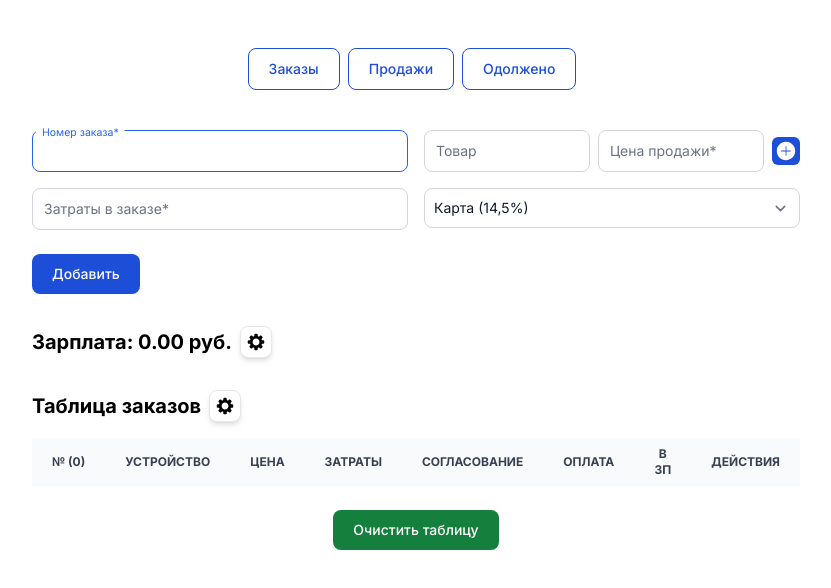
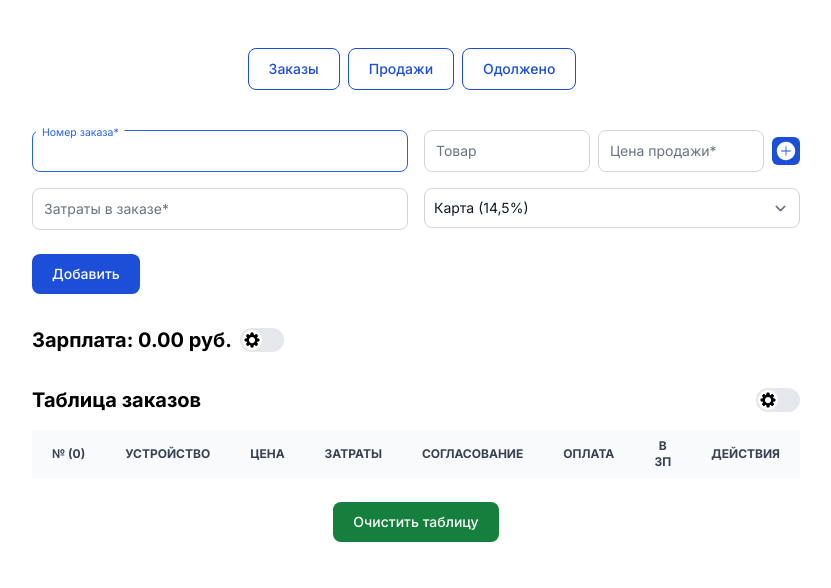
Before and after one commit to Rombsdev/salary-calculator, a Vue app: page /orderForm in a window 1280 px wide. Both pictures are taken after a click on the button "Продажи". Shown: the top 588 px of the page, without its empty margins (224-1055 px from the left). Built offline with nearby package versions, Linux system fonts and the light colour scheme.

Commit message:
Romb Refresh

```diff
--- a/src/components/OrderForm.vue
+++ b/src/components/OrderForm.vue
@@ -51,6 +51,9 @@ export default {
 
     mounted() {
         this.$refs.input_order_id.focus();
+
+        // let a = [{"id":49,"device":"Samsung Galaxy S21 Ultra (G998)","order_cost":1500,"payment_method":"Без чека","expenses":"0","agreement":false,"order_type":"order","pay_per_order":"450.00"},{"id":46,"device":"Стационарный ПК","order_cost":4000,"payment_method":"Карта","expenses":"0","agreement":false,"order_type":"order","pay_per_order":"1026.00"},{"id":40,"device":"Samsung Galaxy M31","order_cost":7990,"payment_method":"Карта","expenses":"4820","agreement":false,"order_type":"order","pay_per_order":"603.43"},{"id":35,"device":"Мини-пк GiGABYTE (GB-BACE310)","order_cost":1800,"payment_method":"Карта","expenses":"1","agreement":false,"order_type":"order","pay_per_order":"461.40"},{"id":51,"device":"Ноутбук Asus X75V (X75VB-TY008D)","order_cost":5500,"payment_method":"Карта","expenses":"635","agreement":false,"order_type":"order","pay_per_order":"1220.25"},{"id":53,"device":"Ноутбук Xiaomi Mi Notebook 15 (181501-AB)","order_cost":3490,"payment_method":"Наличные","expenses":"0","agreement":false,"order_type":"order","pay_per_order":"942.30"}]
+        // localStorage.setItem('orders_list_in_local_storage', JSON.stringify(a))
     },
 };
 </script>
--- a/src/components/OrderSalesForm.vue
+++ b/src/components/OrderSalesForm.vue
@@ -22,7 +22,7 @@ export default {
     },
 
     is_active() {
-      return this.show_salary_details ? "bg-gray-300" : "bg-white";
+      return this.show_salary_details ? "h-[130px]" : "h-[130px]";
     },
 
   },
@@ -168,17 +168,14 @@ export default {
     </div>
     <div class="flex items-center mb-4 max-w-3xl mx-auto">
         <span class="text-xl font-bold mr-2">Зарплата: {{ get_salary.toFixed(2) }} руб.</span>
-        <button
-            @click="show_salary_details = !show_salary_details"
-            type="button"
-            :class="is_active"
-            class="rounded-lg w-8 px-1 py-1 shadow-md border"
-        >
-            <img src="@/assets/gear_icon.svg" alt="" />
-        </button>
+        <label class="relative inline-flex items-center cursor-pointer">
+            <input type="checkbox" value="" class="sr-only peer" :class="is_active" @change="show_salary_details = !show_salary_details">
+            <div class="w-11 h-6 bg-gray-200 rounded-full peer peer-checked:bg-purple-600"></div>
+            <img src="@/assets/gear_icon.svg" alt="" class="w-5 h-5 peer-checked:translate-x-full absolute top-0.5 left-[2px] bg-white rounded-full duration-200"/>
+        </label>
     </div>
     <transition>
-      <div v-if="show_salary_details" class="border rounded-md p-3">
+      <div v-if="show_salary_details" :class="is_active" class="border rounded-md p-3">
         <div class="mb-2 font-medium">Смены: {{ (get_working_days * 1500).toFixed(2) }} руб.</div>
         <div class="mb-2 font-medium">Заказы: {{ get_salary_for_orders.toFixed(2) }} руб.</div>
         <div class="font-medium">Продажи: {{ get_salary_for_sales.toFixed(2) }} руб.</div>
@@ -190,11 +187,13 @@ export default {
 <style scoped>
 .v-enter-active,
 .v-leave-active {
-  transition: opacity 0.3s ease;
+  max-height: 130px;
+  transition: max-height .15s;
 }
 
 .v-enter-from,
 .v-leave-to {
-  opacity: 0;
+  max-height: 0;
+
 }
 </style>
--- a/src/components/OrdersTable.vue
+++ b/src/components/OrdersTable.vue
@@ -19,7 +19,7 @@ export default {
     computed: {
         ...mapGetters(["get_orders"]),
         is_active() {
-            return this.show_view_options ? "bg-gray-300" : "bg-white";
+            return this.show_view_options ? "h-[130px]" : "h-0";
         },
     },
     methods: {
@@ -68,22 +68,19 @@ export default {
 </script>
 
 <template>
-    <div class="flex items-center mb-4 max-w-3xl mx-auto">
+    <div class="flex items-center justify-between mb-4 max-w-3xl mx-auto">
         <span class="text-xl font-bold mr-2">Таблица заказов</span>
-        <button
-            @click="show_view_options = !show_view_options"
-            type="button"
-            :class="is_active"
-            class="rounded-lg w-8 px-1 py-1 shadow-md border"
-        >
-            <img src="@/assets/gear_icon.svg" alt="" />
-        </button>
+        <label class="relative inline-flex items-center cursor-pointer">
+            <input type="checkbox" value="" class="sr-only peer" :class="is_active" @change="show_view_options = !show_view_options">
+            <div class="w-11 h-6 bg-gray-200 rounded-full peer peer-checked:bg-purple-600"></div>
+            <img src="@/assets/gear_icon.svg" alt="" class="w-5 h-5 peer-checked:translate-x-full absolute top-0.5 left-[2px] bg-white rounded-full duration-200"/>
+        </label>
     </div>
     <div class="sm:rounded-lg max-w-3xl mx-auto">
-        <transition>
-            <div v-if="show_view_options" class="view_options mb-4">
+        <transition name="retest">
+        <div v-if="show_view_options" class="view_options">
                 <div
-                    class="test grid gap-y-3 gap-x-2 px-4 py-4 border border-gray-200 rounded-lg"
+                    class="test grid gap-y-3 gap-x-2 px-4 py-4 border border-gray-200 rounded-lg" :class="is_active"
                 >
                     <div class="">
                         <input
@@ -170,7 +167,7 @@ export default {
                         >
                     </div>
                 </div>
-            </div>
+        </div>
         </transition>
         <div class="relative overflow-x-auto">
             <table class="mx-auto w-full md:w-auto text-sm text-gray-500 text-center">
@@ -242,9 +239,9 @@ export default {
                         <td
                             v-if="view_options.device"
                             scope="row"
-                            class="px-3 py-4 md:px-6 font-medium text-gray-900"
+                            class="px-3 py-4 md:px-6 font-medium text-gray-900 text-left"
                         >
-                           <div class="truncate hover:select-none hover:whitespace-normal max-w-[150px] hover:max-w-[300px]">{{ order.device }}</div>
+                           <div class="truncate hover:whitespace-normal max-w-[150px] hover:max-w-[300px]">{{ order.device }}</div>
                         </td>
                         <td
                             v-if="view_options.order_cost"
@@ -362,5 +359,16 @@ input[type=checkbox]{
 .v-leave-to {
   opacity: 0;
 }
+.retest-enter-active,
+.retest-leave-active {
+    max-height: 130px;
+  transition: max-height .15s;
+  /* transition-delay: .15s; */
 
+}
+
+.retest-enter-from,
+.retest-leave-to {
+    max-height: 0;
+}
 </style>
```
